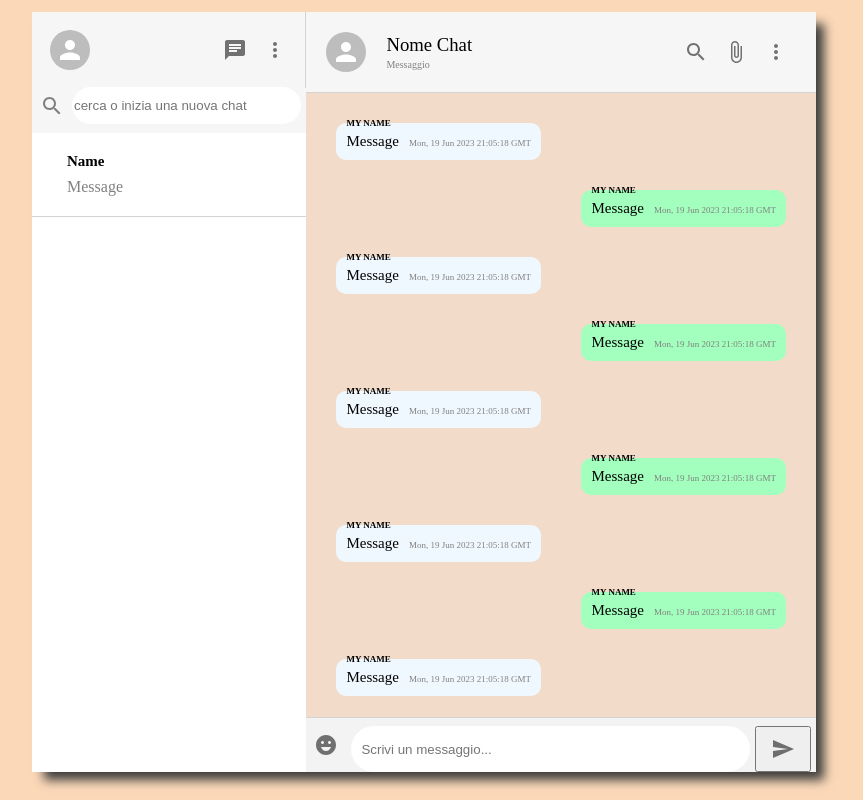
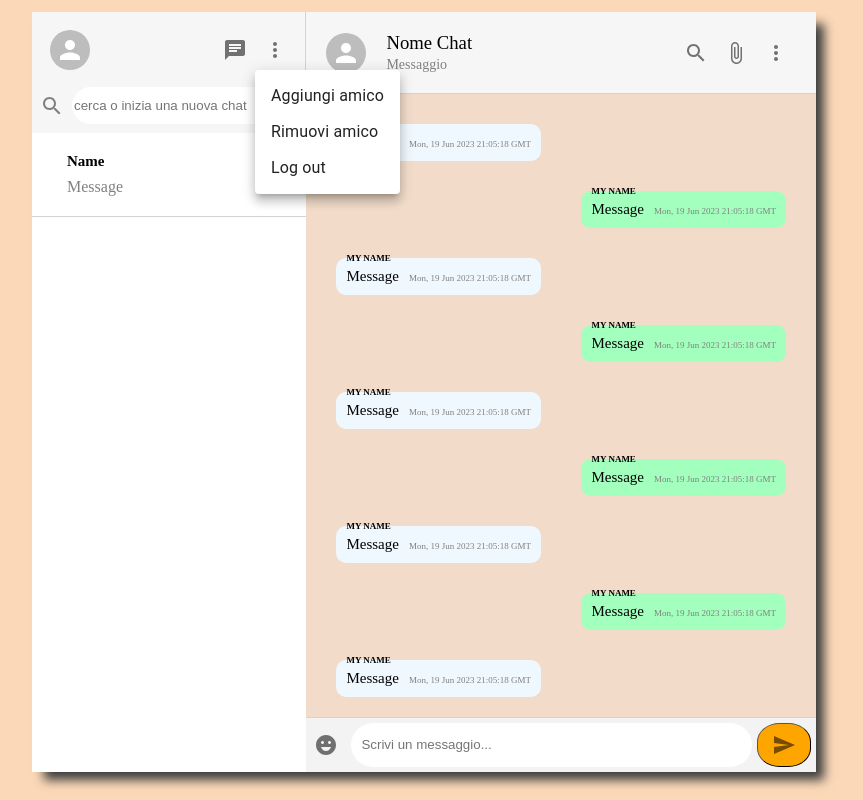
Before and after one commit to Barzol/AppMessaggi, a React (Create React App) app in the folder client/: page /chats in a window 1280 px wide. Both pictures are taken after a click on the button 491 px from the left and 50 px from the top of the page. Shown: the whole page, without its empty margins (216-1079 px from the left). Built offline with nearby package versions, Linux system fonts and the light colour scheme.

Commit message:
Penso di aver finito il css

```diff
--- a/client/src/components/ChatBox.css
+++ b/client/src/components/ChatBox.css
@@ -24,7 +24,7 @@
 
 .chat_header_info > p{
     color: gray;
-    font-size: 10px;
+    font-size: 14px;
 }
 
 
@@ -80,7 +80,6 @@
 }
 
 .chat_footer > form {
-    margin-top: 8px;
     display: flex;
     flex: 1;
     padding: 5px;
@@ -88,6 +87,7 @@
 
 .chat_footer > form > input{
     flex: 1;
+    margin-bottom: 0.5px;
     margin-right: 5px;
     border-radius: 30px;
     padding: 10px;
@@ -95,9 +95,10 @@
     outline-width: 0;
 }
 
-.chat_footer > form > input > button{
-    display: none;
-    background-color: #F2DCC9;
+.chat_footer > form > button{
+    border-width: 0.4px;
+    border-radius: 42%;
+    background-color: orange;
 }
 
 .chat_footer > .MuiSvgIcon-root{
--- a/client/src/components/Sidebar.jsx
+++ b/client/src/components/Sidebar.jsx
@@ -5,6 +5,7 @@ import MoreVertIcon from '@mui/icons-material/MoreVert';
 import SearchIcon from '@mui/icons-material/Search';
 import {Avatar, avatar, IconButton} from "@mui/material";
 import SidebarChat from "./SidebarChat.jsx";
+import SidebarMenu from "./SidebarMenu";
 
 export default function Sidebar(loggedUser) {
     return (
@@ -19,9 +20,10 @@ export default function Sidebar(loggedUser) {
                     <IconButton>
                         <ChatIcon></ChatIcon>
                     </IconButton>
-                    <IconButton>
+                    <SidebarMenu />
+                    {/*<IconButton>
                         <MoreVertIcon></MoreVertIcon>
-                    </IconButton>
+                    </IconButton>*/}
                 </div>
             </div>
             <div className="sidebar-searc">
--- /dev/null
+++ b/client/src/components/SidebarMenu.jsx
@@ -0,0 +1,33 @@
+import React, { useState }from "react";
+import MoreVertIcon from '@mui/icons-material/MoreVert';
+import {IconButton, Menu, MenuItem} from "@mui/material";
+
+export default function SidebarMenu() {
+    const [anchorEl, setAnchorEl] = useState(null);
+
+    const handleClick = (event) => {
+        setAnchorEl(event.currentTarget);
+    };
+
+    const handleClose = () => {
+        setAnchorEl(null);
+    };
+
+    return (
+        <div className="sidebar_header_right">
+            <IconButton onClick={handleClick}>
+                <MoreVertIcon/>
+            </IconButton>
+            <Menu
+                anchorEl={anchorEl}
+                keepMounted
+                open={Boolean(anchorEl)}
+                onClose={handleClose}
+            >
+                <MenuItem onClick={handleClose}>Aggiungi amico</MenuItem>
+                <MenuItem onClick={handleClose}>Rimuovi amico</MenuItem>
+                <MenuItem onClick={handleClose} className="logout">Log out</MenuItem>
+            </Menu>
+        </div>
+    );
+}
```
